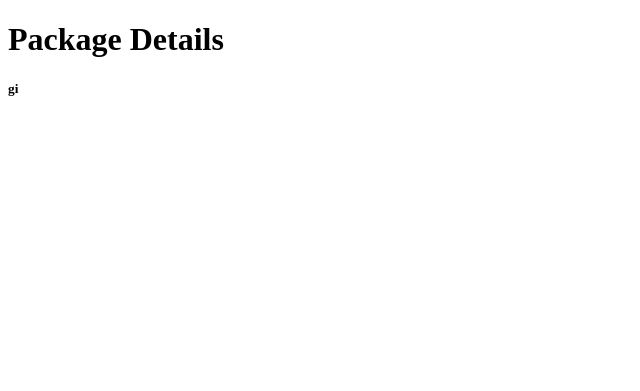
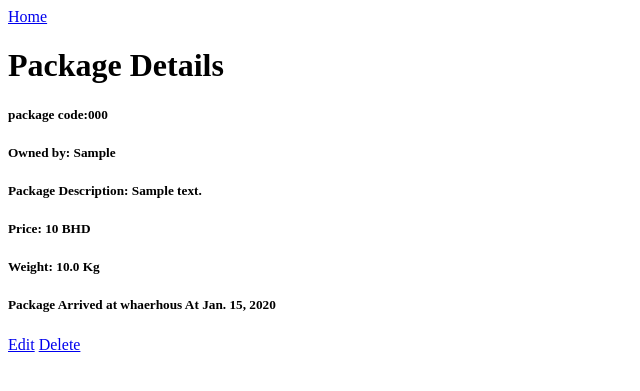
Before and after one commit to FerasAlbuflasa01/LogiSync, a Django app: template LogiSync/main_app/templates/main_app/package_detail.html in a window 1280 px wide. Shown: the top 391 px of the page, without its empty margins (0-640 px from the left). Run offline with Django 5.2, Linux system fonts and the light colour scheme; the template is opened without the code that fills it: values that come from a table or form of the project are taken from there, others are empty; tables that the repository leaves empty hold one stand-in row (values such as "Sample post").

Commit message:
fixed view details of package

```diff
--- a/LogiSync/main_app/templates/base.html
+++ b/LogiSync/main_app/templates/base.html
@@ -9,7 +9,7 @@
 
   <div class="sidebar">
     <nav>
-      <a href="{% url 'home' %}"></a>
+      <a href="{% url 'home' %}">Home</a>
     </nav>
   </div>
 
--- a/LogiSync/main_app/templates/home.html
+++ b/LogiSync/main_app/templates/home.html
@@ -2,4 +2,7 @@
 
 {% block content %}
   <h5>Home Page</h5>
+  <h1 class="text-3xl font-bold underline">
+      Hello world!
+    </h1>
 {% endblock content %}
--- a/LogiSync/main_app/templates/main_app/package_detail.html
+++ b/LogiSync/main_app/templates/main_app/package_detail.html
@@ -1,5 +1,18 @@
 {% extends 'base.html' %}
 {% block content %}
+
 <h1>Package Details</h1>
-<h5>gi</h5>
+<h5>package code:{{package.code}}</h5>
+<h5>Owned by: {{package.owner}}</h5>
+<h5>Package Description: {{package.description}}</h5>
+<h5>Price: {{package.price}} BHD</h5>
+<h5>Weight: {{package.weight}} Kg</h5>
+<h5>Package Arrived at whaerhous At {{package.receivedDate}}</h5>
+
+
+  <a href="{% url 'packages_update' package.id %}">Edit</a>
+
+  <a href="{% url 'packages_delete' package.id %}">Delete</a>
+
+
 {% endblock %}
--- a/LogiSync/main_app/templates/main_app/package_form.html
+++ b/LogiSync/main_app/templates/main_app/package_form.html
@@ -3,7 +3,7 @@
   {% if object %}
     <h1>Edit <span class="teal-text">{{object.name}}</span></h1>
   {% else %}
-    <h1>Add Toy</h1>
+    <h1>Add Package</h1>
   {% endif %}
   <form action="" method="post">
     {% csrf_token %}
--- a/LogiSync/main_app/urls.py
+++ b/LogiSync/main_app/urls.py
@@ -5,9 +5,9 @@ urlpatterns = [
     path('',views.home,name='home'),
 
     #package
-    path('packages/',views.ListView.as_view(),name='packages_index'),
+    path('packages/',views.PackageList.as_view(),name='packages_index'),
 
-    path('packages/<int:pk>',views.DetailView.as_view(),name='packages_detail'),
+    path('packages/<int:pk>',views.PackageDetails.as_view(),name='packages_detail'),
 
     path('packages/create',views.package_create,name='packages_create'),
 
```
Also changed, not shown: LogiSync/main_app/templates/main_app/package_confirm_delete.html (+14 -0 lines).
